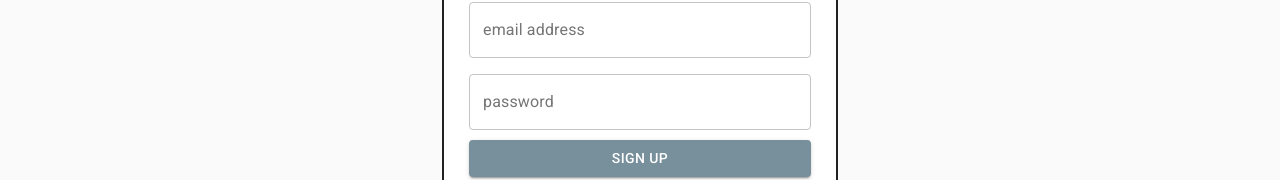
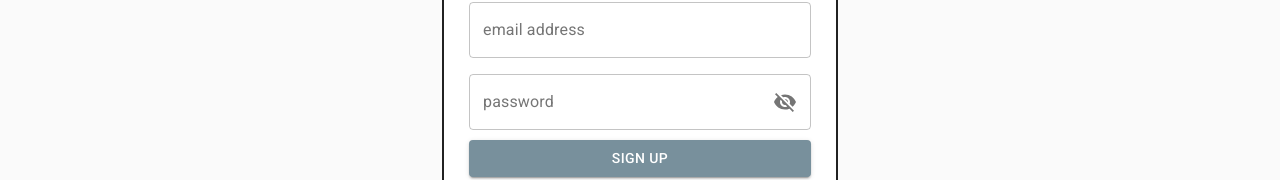
Before and after one commit to HamidRazaShaikh/multistep_formik_yup, a React (Create React App) app: page / in a window 1280 px wide. Shown: the part 329-509 px from the top of the page. Built offline with nearby package versions, Linux system fonts and the light colour scheme; what @react-pdf/renderer would draw is missing.

Commit message:
pawwrod endorment added

```diff
--- a/src/components/signup.tsx
+++ b/src/components/signup.tsx
@@ -10,8 +10,11 @@ import {
 } from "@material-ui/core";
 import MenuAppBar from "./nav";
 
-
 import { makeStyles } from "@material-ui/core/styles";
+import Visibility from "@material-ui/icons/Visibility";
+import VisibilityOff from "@material-ui/icons/VisibilityOff";
+import InputAdornment from "@material-ui/core/InputAdornment";
+import IconButton from "@material-ui/core/IconButton";
 
 import { Formik, Form, Field } from "formik";
 import * as yup from "yup";
@@ -44,8 +47,25 @@ type Props = {
   setUser: Function;
 };
 
+interface State {
+  showPassword: boolean;
+}
+
 const SignUp: React.FC<Props> = ({ setIsSignup, setUser }) => {
   const classes = useStyles();
+  const [show, setShow] = React.useState<State>({
+    showPassword: false,
+  });
+
+  const handleClickShowPassword = () => {
+    setShow({ ...show, showPassword: !show.showPassword });
+  };
+
+  const handleMouseDownPassword = (
+    event: React.MouseEvent<HTMLButtonElement>
+  ) => {
+    event.preventDefault();
+  };
 
   let signUpSchema = yup.object().shape({
     firstName: yup.string().required("this feild is required."),
@@ -61,7 +81,6 @@ const SignUp: React.FC<Props> = ({ setIsSignup, setUser }) => {
   return (
     <div>
       <MenuAppBar />
-
 
       <Container component="main" maxWidth="xs">
         <CssBaseline />
@@ -151,12 +170,30 @@ const SignUp: React.FC<Props> = ({ setIsSignup, setUser }) => {
                       fullWidth
                       id="password"
                       label="password"
-                    type = 'password'
+                      type={show.showPassword ? "text" : "password"}
                       helperText={
                         errors.password && touched.password
                           ? errors.password
                           : null
                       }
+                      InputProps={{
+                        endAdornment: (
+                          <InputAdornment position="end">
+                            <IconButton
+                              aria-label="toggle password visibility"
+                              onClick={handleClickShowPassword}
+                              onMouseDown={handleMouseDownPassword}
+                              edge="end"
+                            >
+                              {show.showPassword ? (
+                                <Visibility />
+                              ) : (
+                                <VisibilityOff />
+                              )}
+                            </IconButton>
+                          </InputAdornment>
+                        ),
+                      }}
                     />
                   </Grid>
                 </Grid>
@@ -174,9 +211,7 @@ const SignUp: React.FC<Props> = ({ setIsSignup, setUser }) => {
           </Formik>
         </div>
       </Container>
-
     </div>
-
   );
 };
 
```
Also changed, not shown: 1 other file (tests, documents, lock files or other folders). Lines whose indentation alone changed are shown as unchanged.
